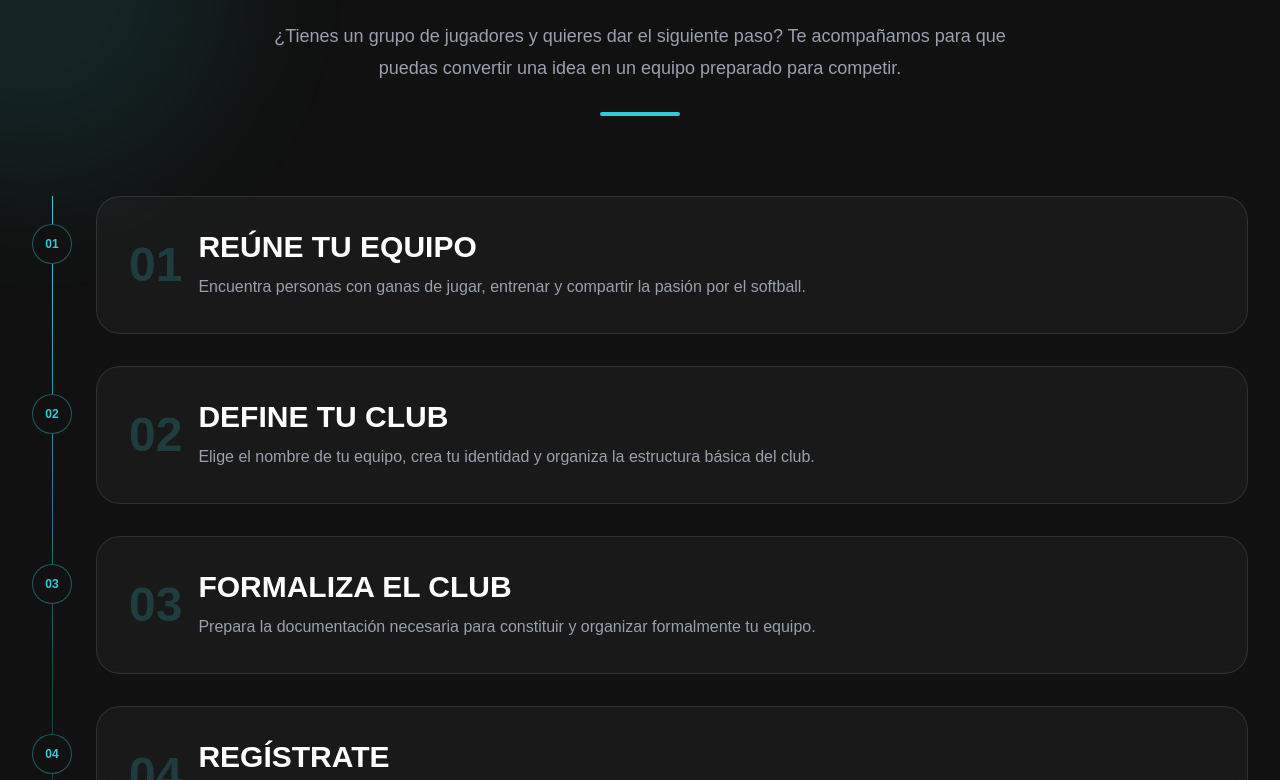
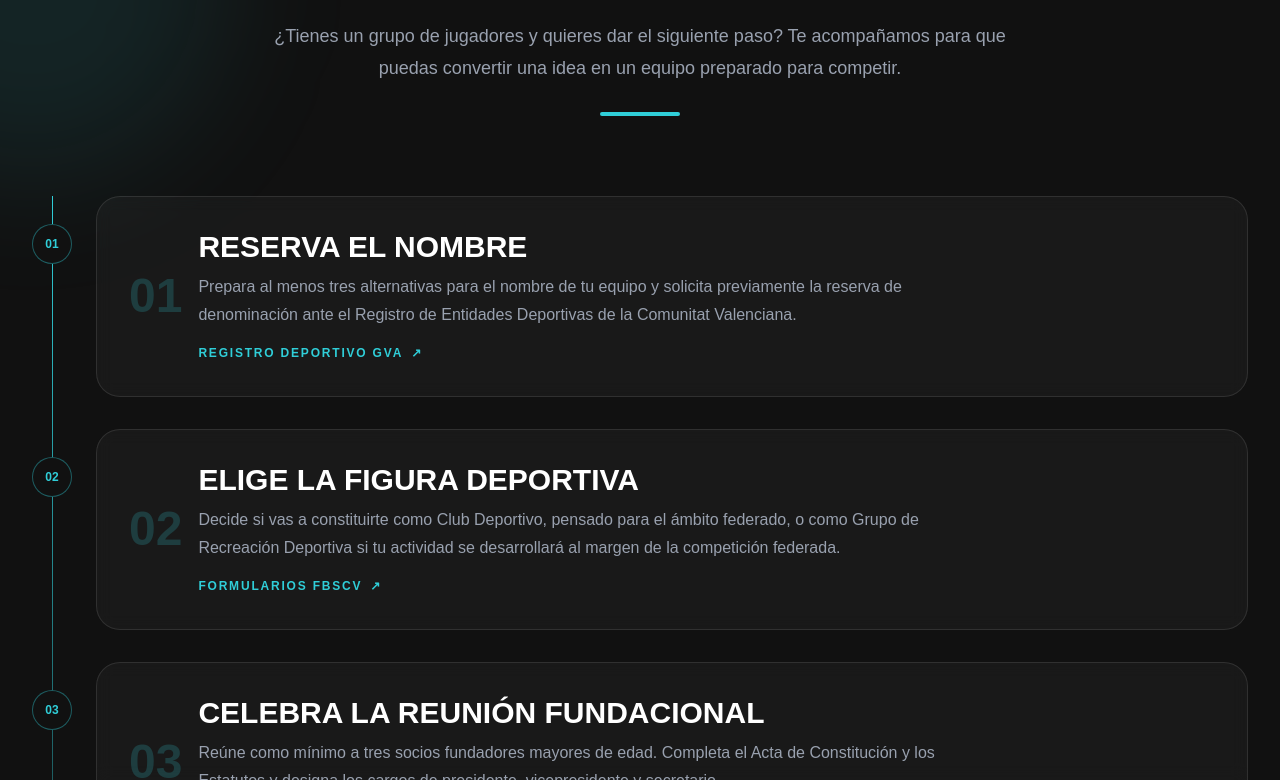
Before and after one commit to Somostoros/somostoros-web, a Next.js app: page / in a window 1280 px wide. Shown: the part 11220-12000 px from the top of the page. Built offline with nearby package versions, Linux system fonts and the light colour scheme.

Commit message:
Actualiza guia para formar un equipo

```diff
--- a/components/sections/TeamFormation.tsx
+++ b/components/sections/TeamFormation.tsx
@@ -6,72 +6,102 @@ import Link from "next/link";
 const steps = [
   {
     number: "01",
-    title: "Reúne tu equipo",
+    title: "Reserva el nombre",
     description:
-      "Encuentra personas con ganas de jugar, entrenar y compartir la pasión por el softball.",
+      "Prepara al menos tres alternativas para el nombre de tu equipo y solicita previamente la reserva de denominación ante el Registro de Entidades Deportivas de la Comunitat Valenciana.",
+    link: "https://presidencia.gva.es/es/web/deporte/registro",
+    linkLabel: "Registro deportivo GVA",
   },
   {
     number: "02",
-    title: "Define tu club",
+    title: "Elige la figura deportiva",
     description:
-      "Elige el nombre de tu equipo, crea tu identidad y organiza la estructura básica del club.",
+      "Decide si vas a constituirte como Club Deportivo, pensado para el ámbito federado, o como Grupo de Recreación Deportiva si tu actividad se desarrollará al margen de la competición federada.",
+    link: "https://fbscv.com/formularis/",
+    linkLabel: "Formularios FBSCV",
   },
   {
     number: "03",
-    title: "Formaliza el club",
+    title: "Celebra la reunión fundacional",
     description:
-      "Prepara la documentación necesaria para constituir y organizar formalmente tu equipo.",
+      "Reúne como mínimo a tres socios fundadores mayores de edad. Completa el Acta de Constitución y los Estatutos y designa los cargos de presidente, vicepresidente y secretario.",
+    link: "https://sede.gva.es/es/detall-tramit?id_proc=193",
+    linkLabel: "Modelos y documentación GVA",
   },
   {
     number: "04",
-    title: "Regístrate",
+    title: "Inscribe tu entidad en la GVA",
     description:
-      "Te mostramos los pasos necesarios para completar los trámites y comenzar tu actividad deportiva.",
+      "Presenta telemáticamente la documentación en el Registro de Entidades Deportivas de la Comunitat Valenciana. Para realizar el trámite electrónico necesitarás identificación o certificado digital.",
+    link: "https://sede.gva.es/es/detall-tramit?id_proc=193",
+    linkLabel: "Realizar trámite GVA",
   },
   {
     number: "05",
-    title: "Prepárate para competir",
+    title: "Solicita el NIF",
     description:
-      "Organiza jugadores, licencias, equipación, campo, material y todo lo necesario para competir.",
+      "Una vez constituida la entidad, solicita su Número de Identificación Fiscal ante la Agencia Tributaria mediante el modelo 036 y aporta la documentación correspondiente.",
+    link: "https://sede.agenciatributaria.gob.es/Sede/censos-nif-domicilio-fiscal/solicitar-nif.html",
+    linkLabel: "Solicitar NIF · AEAT",
   },
   {
     number: "06",
-    title: "¡A jugar!",
+    title: "Prepárate para competir",
     description:
-      "Ya tienes tu equipo preparado. Ahora toca disfrutar del softball y empezar a escribir vuestra propia historia.",
+      "Si quieres competir federadamente, completa la adscripción y los trámites correspondientes con la federación. Después podrás organizar licencias, jugadores, instalaciones, material y competición.",
+    link: "https://fbscv.com/formularis/",
+    linkLabel: "Federación · Formularios",
   },
 ];
 
 const resources = [
   {
-    icon: "📕",
-    title: "Guía para crear un equipo",
-    description: "Una guía paso a paso para comenzar desde cero.",
+    icon: "🏷️",
+    title: "Reserva de nombre",
+    description:
+      "Información del Registro de Entidades Deportivas para comenzar el proceso.",
+    label: "GVA",
+    href: "https://presidencia.gva.es/es/web/deporte/registro",
   },
   {
     icon: "📄",
-    title: "Acta fundacional",
-    description: "Modelo de documento para formalizar la constitución.",
+    title: "Acta y Estatutos",
+    description:
+      "Consulta los modelos y documentación necesarios para constituir la entidad.",
+    label: "GVA",
+    href: "https://sede.gva.es/es/detall-tramit?id_proc=193",
   },
   {
-    icon: "📄",
-    title: "Estatutos",
-    description: "Modelo orientativo para organizar el club.",
+    icon: "⚾",
+    title: "Formularios federativos",
+    description:
+      "Documentación y formularios de la Federación de Béisbol y Softbol de la Comunitat Valenciana.",
+    label: "FBSCV",
+    href: "https://fbscv.com/formularis/",
   },
   {
-    icon: "📋",
-    title: "Documentación de inscripción",
-    description: "Documentos y requisitos que deberás preparar.",
+    icon: "🏛️",
+    title: "Inscripción de la entidad",
+    description:
+      "Accede al procedimiento oficial de inscripción deportiva de la Generalitat Valenciana.",
+    label: "GVA",
+    href: "https://sede.gva.es/es/detall-tramit?id_proc=193",
   },
   {
-    icon: "📕",
-    title: "Guía de trámites",
-    description: "Te ayudamos a entender el proceso administrativo.",
+    icon: "🧾",
+    title: "Solicitar el NIF",
+    description:
+      "Información oficial de la Agencia Tributaria para solicitar el NIF mediante el modelo 036.",
+    label: "AEAT",
+    href: "https://sede.agenciatributaria.gob.es/Sede/censos-nif-domicilio-fiscal/solicitar-nif.html",
   },
   {
     icon: "✅",
-    title: "Checklist",
-    description: "Comprueba que no te falta ningún paso antes de empezar.",
+    title: "Checklist Toros",
+    description:
+      "Una lista práctica para comprobar que tienes preparados todos los pasos y documentos.",
+    label: "PRÓXIMAMENTE",
+    href: null,
   },
 ];
 
@@ -84,12 +114,12 @@ export default function TeamFormation() {
       {/* Decoración */}
       <div
         aria-hidden="true"
-        className="pointer-events-none absolute -left-40 top-20 h-96 w-96 rounded-full bg-[#35cad8]/10 blur-3xl"
+        className="pointer-events-none absolute -left-40 top-20 h-96 w-96 rounded-full bg-[#30CED8]/10 blur-3xl"
       />
 
       <div
         aria-hidden="true"
-        className="pointer-events-none absolute -right-40 bottom-20 h-96 w-96 rounded-full bg-[#35cad8]/5 blur-3xl"
+        className="pointer-events-none absolute -right-40 bottom-20 h-96 w-96 rounded-full bg-[#30CED8]/5 blur-3xl"
       />
 
       <div className="relative z-10 mx-auto max-w-7xl px-6 lg:px-8">
@@ -102,13 +132,13 @@ export default function TeamFormation() {
           transition={{ duration: 0.7 }}
           className="mx-auto max-w-3xl text-center"
         >
-          <p className="text-sm font-black uppercase tracking-[0.4em] text-[#35cad8]">
+          <p className="text-sm font-black uppercase tracking-[0.4em] text-[#30CED8]">
             HACEMOS CRECER EL SOFTBALL
           </p>
 
           <h2 className="mt-4 text-4xl font-black uppercase tracking-tight sm:text-5xl lg:text-6xl">
             Te ayudamos a
-            <span className="block text-[#35cad8]">
+            <span className="block text-[#30CED8]">
               formar tu equipo
             </span>
           </h2>
@@ -119,7 +149,7 @@ export default function TeamFormation() {
             preparado para competir.
           </p>
 
-          <div className="mx-auto mt-7 h-1 w-20 rounded-full bg-[#35cad8]" />
+          <div className="mx-auto mt-7 h-1 w-20 rounded-full bg-[#30CED8]" />
         </motion.div>
 
         {/* PASOS */}
@@ -128,7 +158,7 @@ export default function TeamFormation() {
           {/* Línea */}
           <div
             aria-hidden="true"
-            className="absolute left-5 top-0 hidden h-full w-px bg-gradient-to-b from-[#35cad8] via-[#35cad8]/30 to-transparent md:block"
+            className="absolute left-5 top-0 hidden h-full w-px bg-gradient-to-b from-[#30CED8] via-[#30CED8]/30 to-transparent md:block"
           />
 
           <div className="space-y-8">
@@ -145,11 +175,11 @@ export default function TeamFormation() {
                 className="relative md:pl-16"
               >
                 {/* Punto */}
-                <div className="absolute left-0 top-7 hidden h-10 w-10 items-center justify-center rounded-full border border-[#35cad8]/40 bg-[#111111] text-xs font-black text-[#35cad8] md:flex">
+                <div className="absolute left-0 top-7 hidden h-10 w-10 items-center justify-center rounded-full border border-[#30CED8]/40 bg-[#111111] text-xs font-black text-[#30CED8] md:flex">
                   {step.number}
                 </div>
 
-                <div className="group rounded-3xl border border-white/10 bg-white/[0.035] p-7 backdrop-blur-sm transition duration-500 hover:-translate-y-1 hover:border-[#35cad8]/40 hover:bg-white/[0.05] sm:p-8">
+                <div className="group rounded-3xl border border-white/10 bg-white/[0.035] p-7 backdrop-blur-sm transition duration-500 hover:-translate-y-1 hover:border-[#30CED8]/40 hover:bg-white/[0.05] sm:p-8">
                   <div className="flex flex-col gap-4 sm:flex-row sm:items-center">
 
                     <div className="shrink-0">
@@ -157,7 +187,7 @@ export default function TeamFormation() {
                         {step.number}
                       </span>
 
-                      <span className="hidden text-5xl font-black text-[#35cad8]/20 sm:block">
+                      <span className="hidden text-5xl font-black text-[#30CED8]/20 sm:block">
                         {step.number}
                       </span>
                     </div>
@@ -170,6 +200,15 @@ export default function TeamFormation() {
                       <p className="mt-2 max-w-3xl text-base leading-7 text-gray-400">
                         {step.description}
                       </p>
+                      <a
+                       href={step.link}
+                       target="_blank"
+                       rel="noopener noreferrer"
+                       className="mt-4 inline-flex items-center text-xs font-black uppercase tracking-[0.15em] text-[#30CED8] transition hover:text-white"
+                      >
+                       {step.linkLabel}
+                       <span className="ml-2">↗</span>
+                      </a>
                     </div>
 
                   </div>
@@ -188,7 +227,7 @@ export default function TeamFormation() {
           className="mt-28"
         >
           <div className="mb-10 text-center">
-            <p className="text-sm font-black uppercase tracking-[0.35em] text-[#35cad8]">
+            <p className="text-sm font-black uppercase tracking-[0.35em] text-[#30CED8]">
               RECURSOS
             </p>
 
@@ -206,7 +245,7 @@ export default function TeamFormation() {
             {resources.map((resource) => (
               <div
                 key={resource.title}
-                className="group rounded-2xl border border-white/10 bg-white/[0.035] p-6 transition duration-300 hover:border-[#35cad8]/40 hover:bg-white/[0.06]"
+                className="group rounded-2xl border border-white/10 bg-white/[0.035] p-6 transition duration-300 hover:border-[#30CED8]/40 hover:bg-white/[0.06]"
               >
                 <div className="flex items-start justify-between gap-4">
                   <span className="text-3xl">
@@ -214,7 +253,7 @@ export default function TeamFormation() {
                   </span>
 
                   <span className="rounded-full border border-white/10 px-3 py-1 text-[10px] font-black uppercase tracking-wider text-white/40">
-                    PDF
+                   {resource.label}
                   </span>
                 </div>
 
@@ -226,14 +265,34 @@ export default function TeamFormation() {
                   {resource.description}
                 </p>
 
-                <button
-                  type="button"
-                  className="mt-5 text-xs font-black uppercase tracking-[0.15em] text-[#35cad8] transition hover:text-white"
+                {resource.href ? (
+                <a
+                   href={resource.href}
+                   target="_blank"
+                   rel="noopener noreferrer"
+                   className="mt-5 inline-flex text-xs font-black uppercase tracking-[0.15em] text-[#30CED8] transition hover:text-white"
                 >
-                  Próximamente →
-                </button>
+                   Abrir recurso
+                   <span className="ml-2">↗</span>
+                 </a>
+              ) : (
+                 <span className="mt-5 inline-flex text-xs font-black uppercase tracking-[0.15em] text-white/30">
+                   Próximamente
+                </span>
+                )}
               </div>
             ))}
+          </div>
+          <div className="mx-auto mt-8 max-w-4xl rounded-2xl border border-white/10 bg-black/20 px-6 py-5">
+            <p className="text-sm leading-6 text-white/45">
+            <strong className="font-bold text-white/70">
+             Importante:
+            </strong>{" "}
+             esta guía tiene carácter orientativo. Los procedimientos, requisitos y
+             tasas pueden cambiar. Antes de presentar cualquier documentación,
+             comprueba siempre la información vigente en los organismos oficiales
+             enlazados.
+            </p>
           </div>
         </motion.div>
 
@@ -243,7 +302,7 @@ export default function TeamFormation() {
           whileInView={{ opacity: 1, y: 0 }}
           viewport={{ once: true }}
           transition={{ duration: 0.7 }}
-          className="mt-20 overflow-hidden rounded-3xl border border-[#35cad8]/20 bg-[#35cad8] p-8 text-center text-black sm:p-12"
+          className="mt-20 overflow-hidden rounded-3xl border border-[#30CED8]/20 bg-[#30CED8] p-8 text-center text-black sm:p-12"
         >
           <p className="text-sm font-black uppercase tracking-[0.3em] text-black/60">
             ¿NO SABES POR DÓNDE EMPEZAR?
@@ -263,7 +322,7 @@ export default function TeamFormation() {
             href="#contacto"
             className="mt-8 inline-flex min-h-14 items-center justify-center rounded-full bg-black px-8 text-sm font-black uppercase tracking-[0.1em] text-white transition hover:bg-white hover:text-black"
           >
-            Quiero formar un equipo
+            Habla con los Toros
             <span className="ml-3 text-lg">→</span>
           </Link>
         </motion.div>
```
